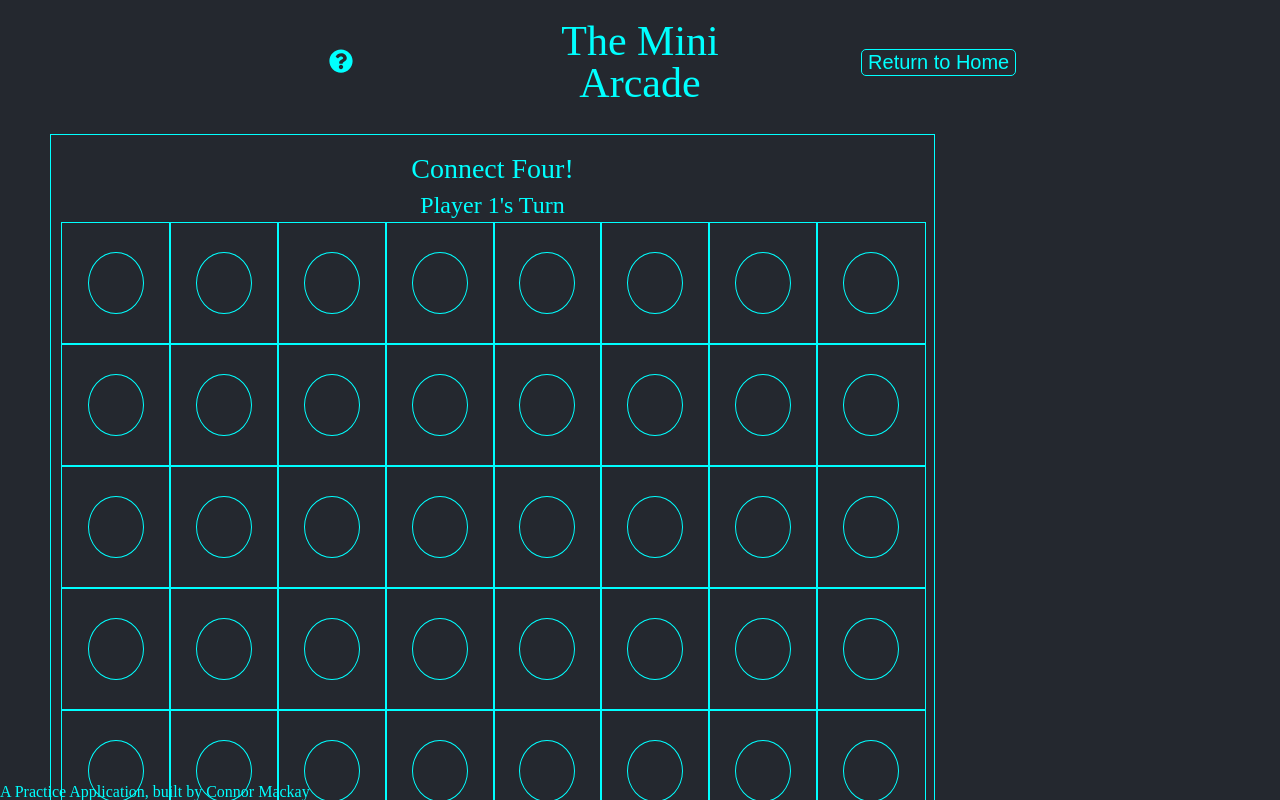
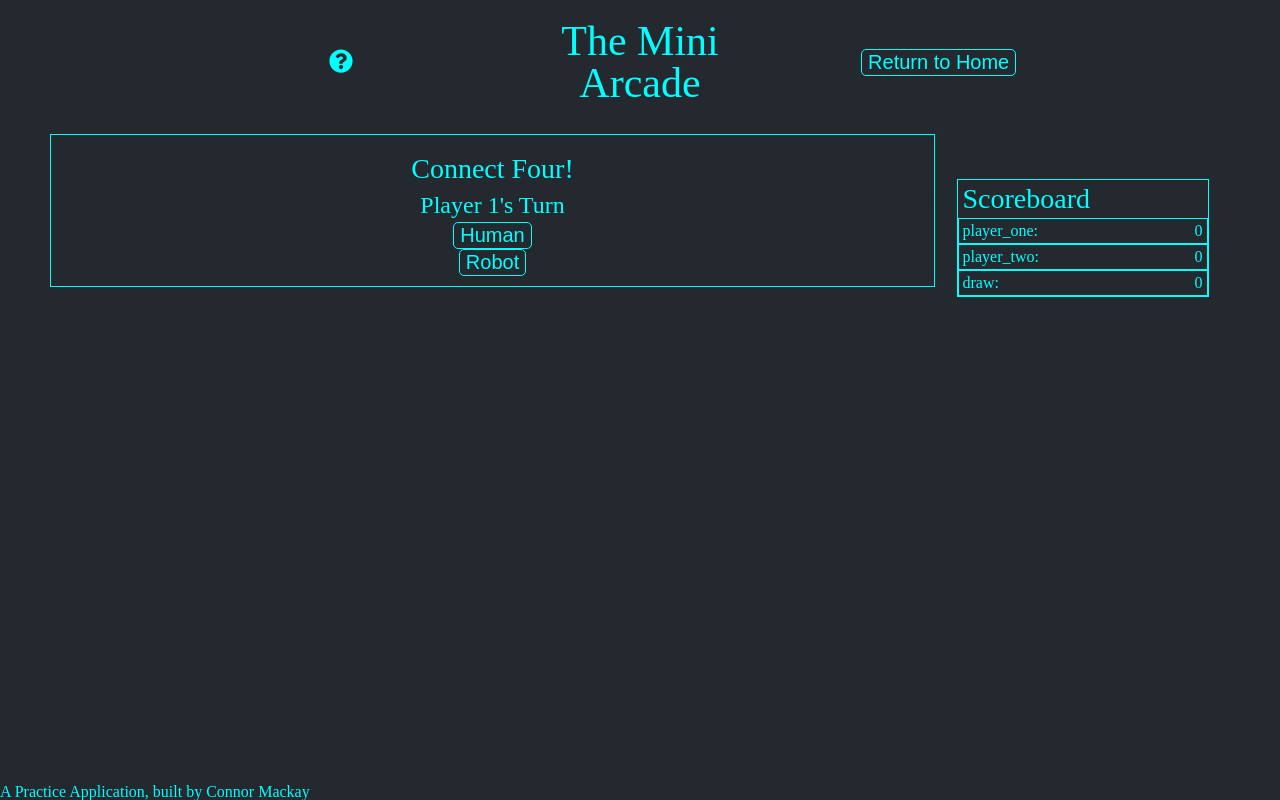
Before and after one commit to CD-Mackay/mini-arcade, a React app: page /connectfour in a window 1280 px wide. Shown: the top 800 px of the page. Built offline with nearby package versions, Linux system fonts and the light colour scheme.

Commit message:
Add computer option screen to connectfour

```diff
--- a/client/src/components/games/ConnectFour/ConnectFour.js
+++ b/client/src/components/games/ConnectFour/ConnectFour.js
@@ -4,6 +4,7 @@ import React, { useState, useEffect } from "react";
 /* Component Imports */
 import FourBoard from "./atoms/FourBoard/FourBoard";
 import ScoreKeeper from "../../atoms/ScoreKeeper/ScoreKeeper";
+import Button from "../../atoms/Button/Button";
 
 /* Asset Imports */
 import StyledConnectFour from "./StyledConnectFour";
@@ -12,6 +13,8 @@ import UpdateRecords from "../../../utilities/UpdateRecords";
 const ConnectFour = () => {
   const [board, setBoard] = useState([]);
   const [playerTurn, setPlayerTurn] = useState(1);
+  const [computerPlayer, setComputerPlayer] = useState(false);
+  const [phase, setPhase] = useState("setup");
   const [winner, setWinner] = useState(0);
   const [record, setRecord] = useState({
     player_one: 0,
@@ -21,6 +24,26 @@ const ConnectFour = () => {
   const [error, setError] = useState("");
 
   const { handleUpdateRecord } = UpdateRecords;
+
+  const handleComputerMove = () => {
+    let newBoard = [...board];
+    for (let i = 0; i < newBoard.length; i++) {
+      for (let x = 0; x > newBoard[i].length; x++) {
+        if (newBoard[i][x].available === true) {
+          newBoard[i][x].selected = playerTurn;
+          newBoard[i][x].available = false;
+          setBoard(newBoard);
+          let validatedBoard = checkForValidSquares(board);
+          setBoard(validatedBoard);
+        }
+      }
+    }
+  };
+
+  const handleSetup = (computer) => {
+    setComputerPlayer(computer);
+    setPhase("play");
+  }
 
   const makeBoard = () => {
     let array = [];
@@ -168,10 +191,20 @@ const ConnectFour = () => {
     checkForHorizontalWin(board);
     checkForAscendingWin(board);
     checkForDescendingWin(board);
-    if (playerTurn === 1) {
-      setPlayerTurn(2);
-    } else {
-      setPlayerTurn(1);
+    if (!computerPlayer) {
+      if (playerTurn === 1) {
+        setPlayerTurn(2);
+      } else {
+        setPlayerTurn(1);
+      }
+    }
+    if (computerPlayer) {
+      if (playerTurn === 1) {
+        setPlayerTurn(2);
+        handleComputerMove();
+      } else {
+        setPlayerTurn(1);
+      }
     }
   }, [board]);
 
@@ -189,7 +222,19 @@ const ConnectFour = () => {
         <h4>Connect Four!</h4>
         <h6>Player {playerTurn}'s Turn</h6>
         <p>{error}</p>
-        <FourBoard onSelect={handlePickSquare} board={board} winner={winner} />
+        {phase === "play" && (
+          <FourBoard
+            onSelect={handlePickSquare}
+            board={board}
+            winner={winner}
+          />
+        )}
+        {phase === "setup" && (
+          <div>
+            <Button message="Human" onClick={() => handleSetup(false)}/>
+            <Button message="Robot" onClick={() => handleSetup(true)} />
+          </div>
+        )}
       </div>
       <div id="scoreboard-wrapper">
         <ScoreKeeper record={record} />
```
